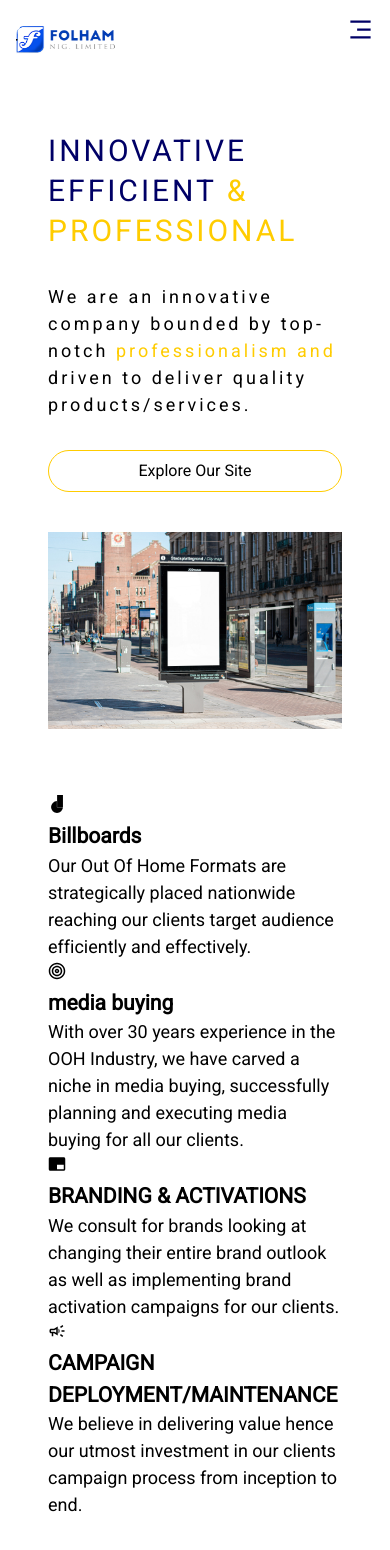
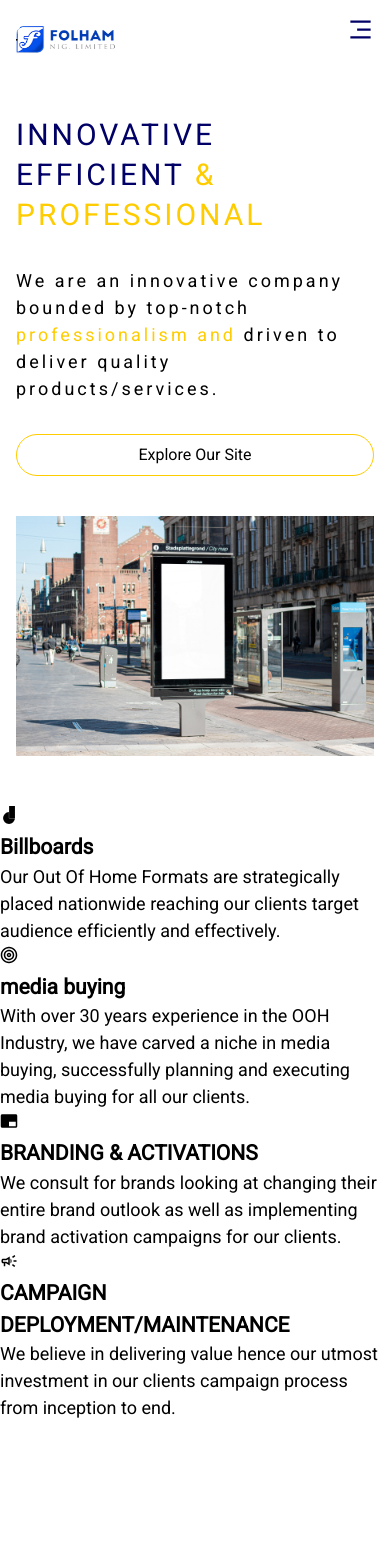
Before and after one commit to ogunsolu007/folham-website, a React (Vite) app in the folder folham/: page / in a window 390 px wide. Shown: the top 1550 px of the page. After the commit the page ends 1421 px from the top, so only its background shows below. Built offline with nearby package versions, Linux system fonts and the light colour scheme.

Commit message:
hero section

```diff
--- a/folham/src/Container/Home/Home.jsx
+++ b/folham/src/Container/Home/Home.jsx
@@ -14,8 +14,8 @@ const Home = () => {
   const[index,setIndex]= useState(0)
 
   return (
-    <div className="home section_padding">
-      <div className="hero_section ">
+    <div className="home ">
+      <div className="hero_section section_padding">
         <div className="hero_section-content">
           <h1>
             INNOVATIVE EFFICIENT <span>& PROFESSIONAL</span>
--- a/folham/src/Container/Home/home.css
+++ b/folham/src/Container/Home/home.css
@@ -75,6 +75,9 @@
 }
 
 @media screen and (max-width: 700px) {
+  .hero_section{
+    padding: 3rem 1rem;
+  }
   .hero_section-content h1 {
     /* margin-bottom: 20px; */
     font-weight: 500;
--- a/folham/src/index.css
+++ b/folham/src/index.css
@@ -58,12 +58,6 @@ select {
   font: inherit;
 }
 
-.section_padding {
-  padding: 4rem 3rem;
-}
-.section_margin {
-  padding: 4rem 0;
-}
 
 .btn {
   padding: 4px 6px;
```
Lines whose indentation alone changed are shown as unchanged.
